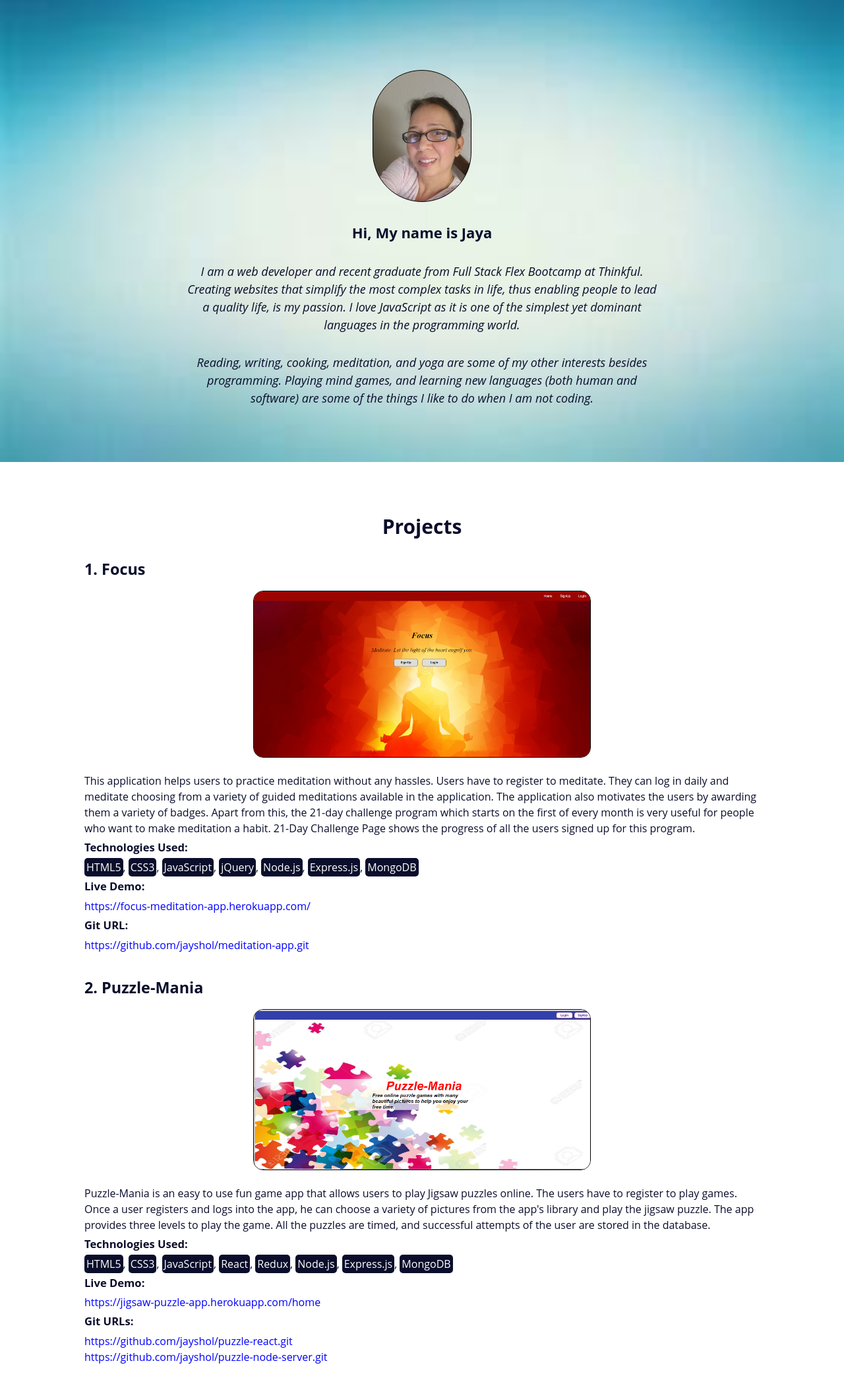
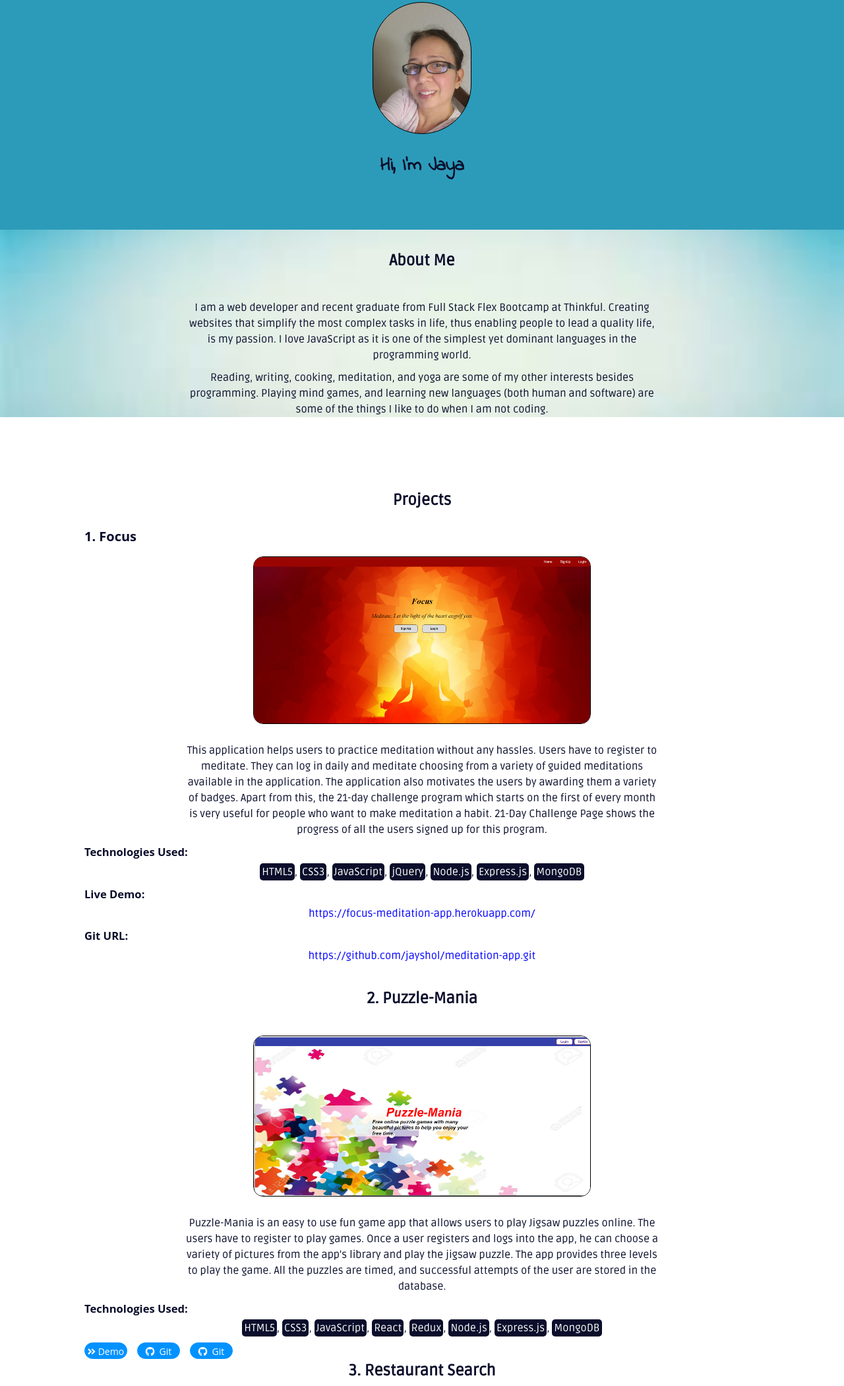
Before and after one commit to jayshol/jayshol.github.io, a website: page index.html in a window 1280 px wide. Shown: the part 95-2195 px from the top of the page at 66% size. Drawn offline with nearby package versions, Linux system fonts and the light colour scheme; a web font is replaced by a local one.

Commit message:
About me page fix

```diff
--- a/index.css
+++ b/index.css
@@ -37,7 +37,7 @@ nav {
 }
 
 .navbar{
-  line-height: 45px;
+  line-height: 38px;
   vertical-align: middle;
   height: 50px;
 }
@@ -50,6 +50,14 @@ nav {
   cursor:pointer;
 
 }
+
+.navbar li:hover {
+  border: 1px solid white;
+  border-radius:20px;
+  background-color: white;
+  color: #0a0e2b;
+}
+
 .navbar ul{
   margin:0;
   float:right;
@@ -60,30 +68,33 @@ nav {
   margin:0 0 0 7px;
   color:white;
   font-style: italic;
+  font-family: 'Playfair Display', serif;
 }
 
 header {
 
-  height: 94vh;
+  height: 50vh;
   width:100%;
   margin:0;
 
   display:flex;
-  align-items: center;
+ /* align-items: center;*/
   color:#0a0e2b;
-  background: url(./images/bg.jpg) no-repeat center;
-  background-size: cover;
+ /* background: url(./images/bg.jpg) no-repeat center;
+  background-size: cover; */
+  float:left;
 }
 
 
 
-header h4{
+header h3{
   color:#0a0e2b;
-  font-size: 22px;
+  font-size: 28px;
+  font-family: 'Indie Flower', cursive;
 }
 
 header div{
-  width: 80%;
+  width: 100%;
   margin:0 auto;
 }
 
@@ -100,9 +111,13 @@ header p{
   width:150px;
   border: 1px solid black;
   border-radius: 105px;
-  margin-top: 75px;
+  margin-top: 55px;
   background:url(./images/jayshol_1.jpg);
   background-size: cover;
+}
+
+h3{
+  font-family: 'Ruda', sans-serif;
 }
 
 .picClass{
@@ -126,10 +141,20 @@ header p{
 }
 
 #page-about{
-
-
+ background: url(./images/bg.jpg) no-repeat center;
+  background-size: cover;
+  clear:both;
+ /* height:50vh;*/
+  overflow:visible;
 }
 
+#page-about h3{
+  padding:29px 0 18px 0;
+}
+
+.profileDiv{
+  background-color: #2c9bb9;
+}
 
 
 .coverDiv{
@@ -146,10 +171,39 @@ header p{
   width: 80%;
   height: auto;
   margin: 15px auto 35px auto;
-  background-color: white;
+ /* background-color: white; */
 }
 
-.projectsCls h3{
+.demoDiv{
+  border: 1px solid #0092ff;
+  width: 65px;
+  height: 25px;
+  line-height: 25px;
+  vertical-align: middle;
+  font-size: 14px;
+  border-radius: 15px;
+  color: white;
+  background-color: #0092ff;
+  display: inline-block;
+  float:left;
+}
+
+.gitDiv{
+  border: 1px solid #0092ff;
+  width: 65px;
+  height: 25px;
+  line-height: 25px;
+  vertical-align: middle;
+  font-size: 14px;
+  border-radius: 15px;
+  color: white;
+  background-color: #0092ff;
+  margin-left:15px;
+  display:inline-block;
+  float:left;
+}
+
+.projectsCls h4{
   text-align: left;
   margin:0;
 }
@@ -169,9 +223,11 @@ header p{
 }
 
 .projectsCls p{
-  text-align: left;
+  text-align: center;
   font-size: 16px;
-  margin: 0;
+  margin: 5px 15% 10px 15%;
+  font-family: 'Ruda', sans-serif;
+  width: 70%;
 }
 
 .projectsCls h5{
--- a/index.html
+++ b/index.html
@@ -4,6 +4,7 @@
     <title>Jayashree's Portfolio</title>
     <meta name="viewport" content="width=device-width, initial-scale=1">
     <link rel="stylesheet" href="https://use.fontawesome.com/releases/v5.4.1/css/all.css" integrity="sha384-5sAR7xN1Nv6T6+dT2mhtzEpVJvfS3NScPQTrOxhwjIuvcA67KV2R5Jz6kr4abQsz" crossorigin="anonymous">
+    <link href="https://fonts.googleapis.com/css?family=Indie+Flower|Playfair+Display:700i|Ruda" rel="stylesheet">
     <link rel="stylesheet" type="text/css" href="index.css">
     <link rel="icon" href="./images/favicon.ico" type="image/x-icon" />
 </head>
@@ -17,22 +18,27 @@
         </ul>
     </nav>
     <main role="main" >
-        <header role="banner" id="page-about" >
-            <div>
-                <div class="profileImgDiv">
-                </div>
-                <h4>Hi, My name is Jaya</h4>
-                <p>I am a web developer and recent graduate from Full Stack Flex Bootcamp at Thinkful. Creating websites that simplify the most complex tasks in life, thus enabling people to lead a quality life, is my passion. I love JavaScript as it is one of the simplest yet dominant languages in the programming world.</p>
-                <br>
-                <p>Reading, writing, cooking, meditation, and yoga are some of my other interests besides programming. Playing mind games, and learning new languages (both human and software) are some of the things I like to do when I am not coding.</p>
+        <header role="banner">
+                    <div class="profileDiv">
+                        <div class="profileImgDiv">
+                        </div>
+                        <h3>Hi, I'm Jaya</h3>
+                    </div>
+        </header>
+        <section id="page-about">
+            <h3>About Me</h3>
+            <div class="projectsCls">
+                <p class="textClass">I am a web developer and recent graduate from Full Stack Flex Bootcamp at Thinkful. Creating websites that simplify the most complex tasks in life, thus enabling people to lead a quality life, is my passion. I love JavaScript as it is one of the simplest yet dominant languages in the programming world.</p>
+
+                <p class="textClass">Reading, writing, cooking, meditation, and yoga are some of my other interests besides programming. Playing mind games, and learning new languages (both human and software) are some of the things I like to do when I am not coding.</p>
             </div>
-        </header>
+        </section>
 
         <section id="page-projects">
             <div class="coverDiv">
-                <h1>Projects</h1>
+                <h3>Projects</h3>
                 <div class="projectsCls">
-                    <h3>1. Focus</h3>
+                    <h4>1. Focus</h4>
                     <a href="https://focus-meditation-app.herokuapp.com/" target="_blank"><img src="./images/homePage.png" alt="project screenshot" /></a>
                     <p>This application helps users to practice meditation without any hassles. Users have to register to meditate. They can log in daily and meditate choosing from a variety of guided meditations available in the application.
 
@@ -52,11 +58,14 @@
                     </p>
                     <h5>Technologies Used:</h5>
                     <p><span>HTML5</span>, <span>CSS3</span>, <span>JavaScript</span>, <span>React</span>, <span>Redux</span>, <span>Node.js</span>, <span>Express.js</span>, <span>MongoDB</span></p>
-                    <h5>Live Demo:</h5>
-                    <a href="https://jigsaw-puzzle-app.herokuapp.com/home" target="_blank"><p>https://jigsaw-puzzle-app.herokuapp.com/home</p></a>
-                    <h5>Git URLs:</h5>
-                    <a href="https://github.com/jayshol/puzzle-react.git" target="_blank"><p>https://github.com/jayshol/puzzle-react.git</p></a>
-                    <a href="https://github.com/jayshol/puzzle-node-server.git" target="_blank"><p>https://github.com/jayshol/puzzle-node-server.git</p></a>
+
+                    <div class="demoDiv" title="Live Demo"><a href="https://jigsaw-puzzle-app.herokuapp.com/home" target="_blank"><i class="fas fa-angle-double-right"></i>&nbsp;Demo</a></div>
+
+
+                    <div class="gitDiv" title="Client Code"><a href="https://github.com/jayshol/puzzle-react.git" target="_blank"><i class="fab fa-github"></i>&nbsp;&nbsp;Git</a></div>
+
+                    <div class="gitDiv" title="Server Code"><a href="https://github.com/jayshol/puzzle-node-server.git" target="_blank"><i class="fab fa-github"></i>&nbsp;&nbsp;Git</a></div>
+
                 </div>
                 <div class="projectsCls">
                     <h3>3. Restaurant Search</h3>
```
